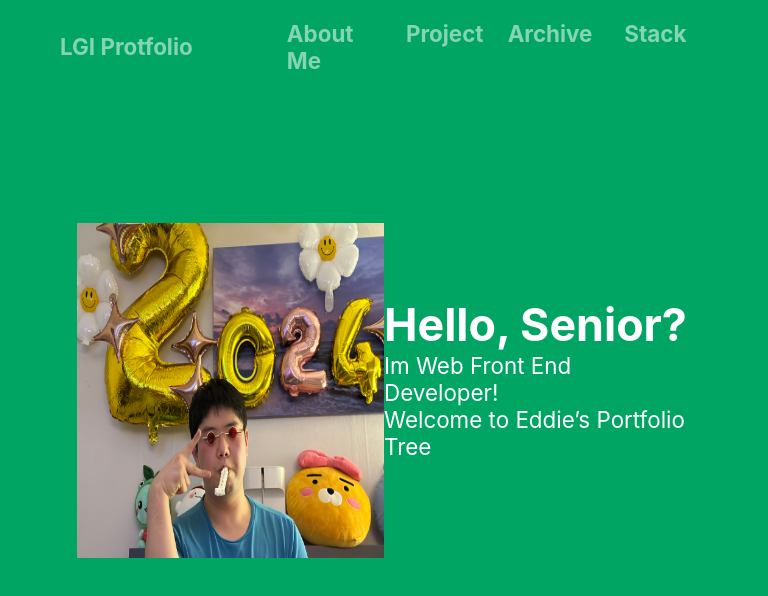
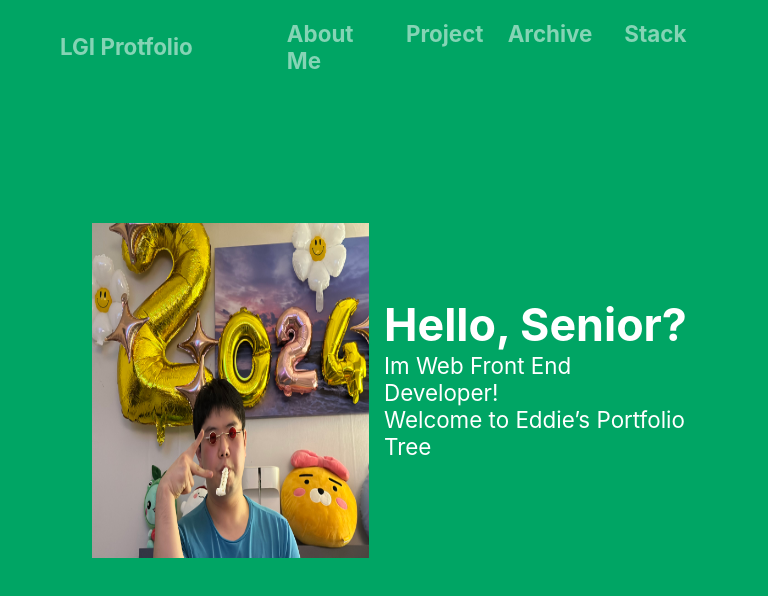
Before and after one commit to limdumb/Portfolio_LimDumb, a Next.js app: page / in a window 768 px wide. Shown: the top 596 px of the page. Built offline with nearby package versions, Linux system fonts and the light colour scheme; a web font is replaced by a local one.

Commit message:
layout: Main Page 사진 크기조정

```diff
--- a/src/app/page.module.css
+++ b/src/app/page.module.css
@@ -22,8 +22,8 @@
 }
 
 .Image_Contents {
-  min-width: 100%;
-  height: 65%;
+width: 90%;
+height: 70%;
 }
 
 .Intro_Image_Wrapper {
@@ -74,7 +74,7 @@
   }
 
   .Image_Contents {
-    width: 40%;
+    width: 90%;
     min-height: 72%;
     padding-bottom: 50px;
   }
```
